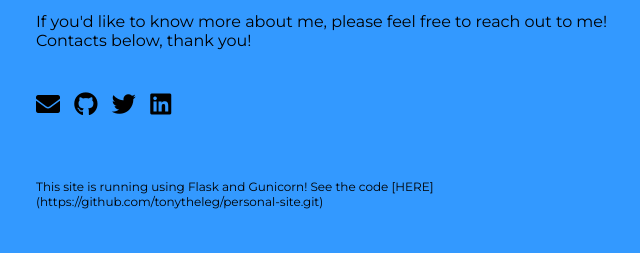
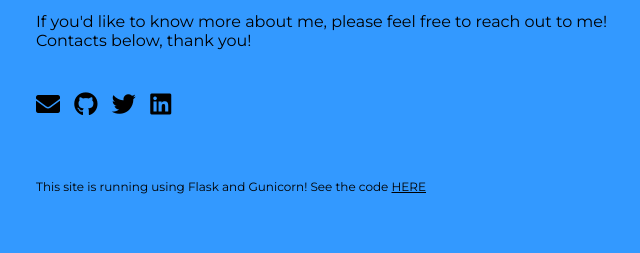
Before and after one commit to tonytheleg/personal-site, a Flask app: page / in a window 1280 px wide. Shown: the part 1026-1279 px from the top of the page, without its empty margins (604-1244 px from the left). After the commit the page ends 1220 px from the top, so only its background shows below. Run offline with Flask 2, Linux system fonts and the light colour scheme; some libraries are stand-ins or nearby versions.

Commit message:
fixed bad link in footer

```diff
--- a/templates/index.html
+++ b/templates/index.html
@@ -62,7 +62,7 @@
 <footer>
     <div class="column"></div>
     <div class="column">
-	<p>This site is running using Flask and Gunicorn! See the code [HERE](https://github.com/tonytheleg/personal-site.git)
+	    <p>This site is running using Flask and Gunicorn! See the code <a href='https://github.com/tonytheleg/personal-site.git'>HERE</a>
     </div>
 </footer></body>
 </html>
```
Also changed, not shown: 2 other files.
